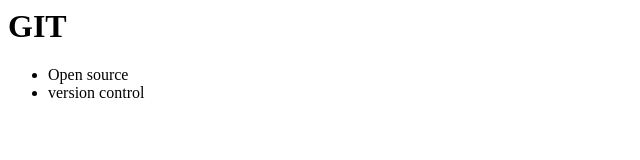
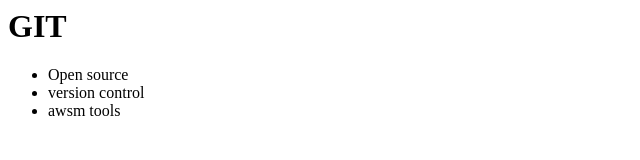
Before and after one commit to gulshan1511/Git, a plain HTML site: page index.html in a window 1280 px wide. Shown: the full height of the page, 0-640 px from the left. Drawn offline with Linux system fonts and the light colour scheme.

Commit message:
added new li

```diff
--- a/index.html
+++ b/index.html
@@ -2,4 +2,5 @@
 <ul>
     <li>Open source</li>
     <li>version control</li>
+    <li>awsm tools</li>
 </ul>
```
